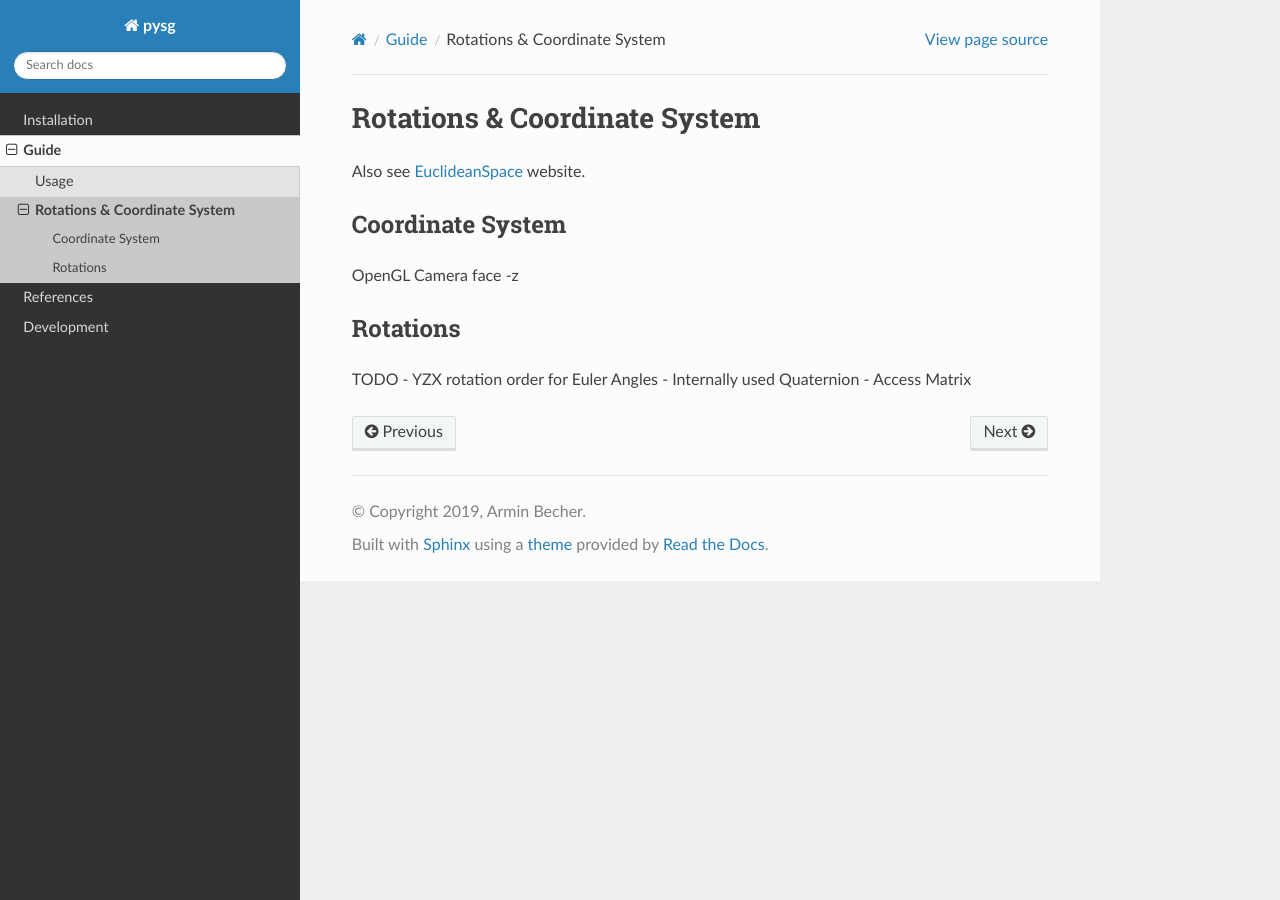
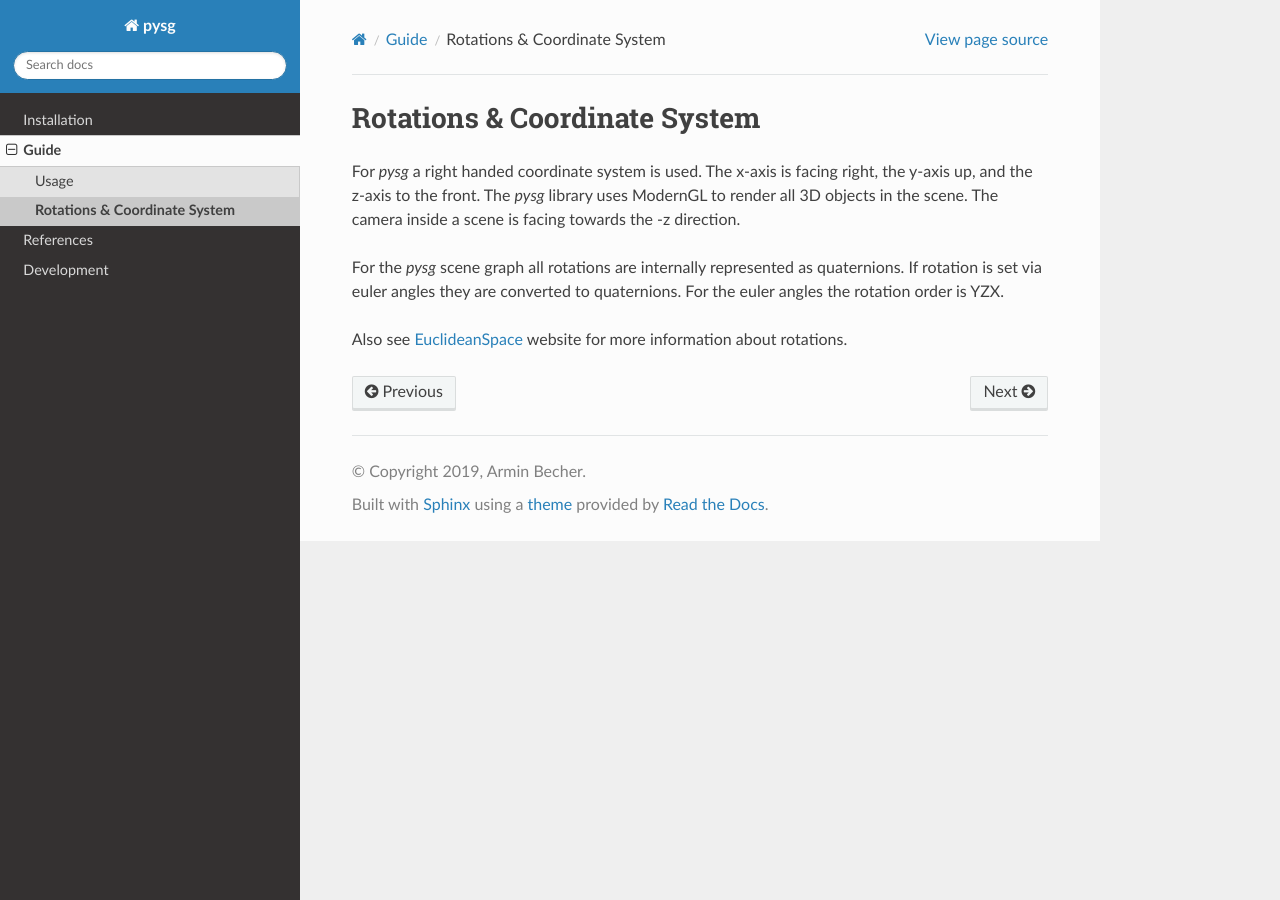
Before and after one commit to becheran/pysg, a Sphinx documentation site: the page built from docs/guide/rotations.rst, in a window 1280 px wide. Built offline with Sphinx 7.4.7 and the Read the Docs theme 2.0.0, drawn with Linux system fonts in a browser that asks for light colours.

Commit message:
Docs update

```diff
--- a/docs/development/coding_standards.rst
+++ b/docs/development/coding_standards.rst
@@ -1,3 +1,7 @@
+================
 Coding Standards
 ================
 TODO
+
+.. toctree::
+    :maxdepth: 2
--- a/docs/guide/rotations.rst
+++ b/docs/guide/rotations.rst
@@ -1,22 +1,19 @@
 .. _rotations:
-
+=============================
 Rotations & Coordinate System
 =============================
-Also see EuclideanSpace_ website.
+For *pysg* a right handed coordinate system is used.
+The x-axis is facing right, the y-axis up, and the z-axis to the front.
+The *pysg* library uses ModernGL to render all 3D objects in the scene.
+The camera inside a scene is facing towards the -z direction.
+
+For the *pysg* scene graph all rotations are internally represented as quaternions.
+If rotation is set via euler angles they are converted to quaternions. For the euler
+angles the rotation order is YZX.
+
+Also see EuclideanSpace_ website for more information about rotations.
 
 .. _EuclideanSpace: https://www.euclideanspace.com/
 
-Coordinate System
------------------
-OpenGL
-Camera face -z
-
-Rotations
----------
-TODO
-- YZX rotation order for Euler Angles
-- Internally used Quaternion
-- Access Matrix
-
 .. toctree::
-    :maxdepth: 2
+    :maxdepth: 1
```
Also changed, not shown: docs/development/contribution.rst (+7 -1 lines), docs/index.rst (+10 -7 lines).
